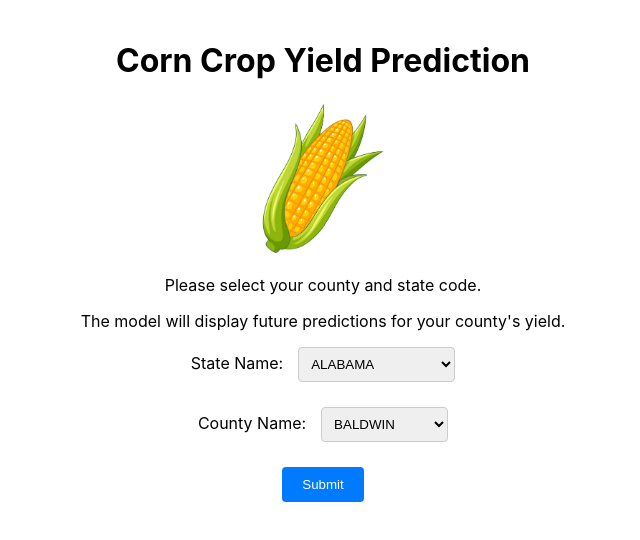
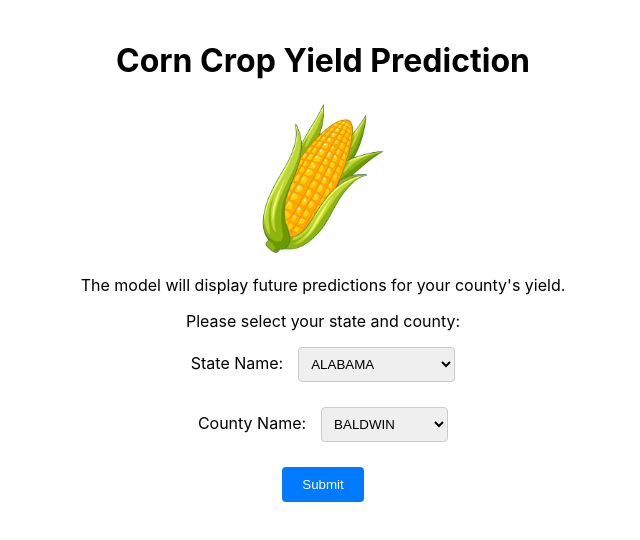
Before and after one commit to rhavens/CropYield, a React (Create React App) app in the folder frontend/crop-yield/: page / in a window 1280 px wide. Shown: the top 540 px of the page, without its empty margins (317-957 px from the left). Built offline with nearby package versions, Linux system fonts and the light colour scheme.

Commit message:
Made some minor changes regarding wording on the page

```diff
--- a/frontend/crop-yield/src/App.js
+++ b/frontend/crop-yield/src/App.js
@@ -174,7 +174,7 @@ function App() {
                         y: {
                             title: {
                                 display: true,
-                                text: 'Yield'
+                                text: 'Corn Yield in Bushels'
                             }
                         }
                     }
@@ -212,8 +212,10 @@ function App() {
             <header className="App-header">
                 <h1>Corn Crop Yield Prediction</h1>
                 <img src={cornImage} alt="corn-image" style={{width: '10%', height: 'auto'}}></img>
-                <p>Please select your county and state code.</p>
                 <p>The model will display future predictions for your county's yield.</p>
+
+                <p>Please select your state and county:</p>
+
                 <form onSubmit={handleSubmit}>
                     <label>
                         State Name:
@@ -238,8 +240,8 @@ function App() {
                 {formSubmitted && cleanedData && predictionResult !== null && (
                     <div>
                         <h2>Prediction Results</h2>
-                        <p style={{fontSize: "30px"}}>Next year's predicted
-                            yield: {Math.round(predictionResult)} bushels</p>
+                        <p style={{fontSize: "30px"}}>Next Year's Predicted
+                            Yield: {Math.round(predictionResult)} Bushels</p>
                         <canvas id="scatterChart" className="chartCanvas"></canvas>
                         {/* Chart container */}
                     </div>
```
